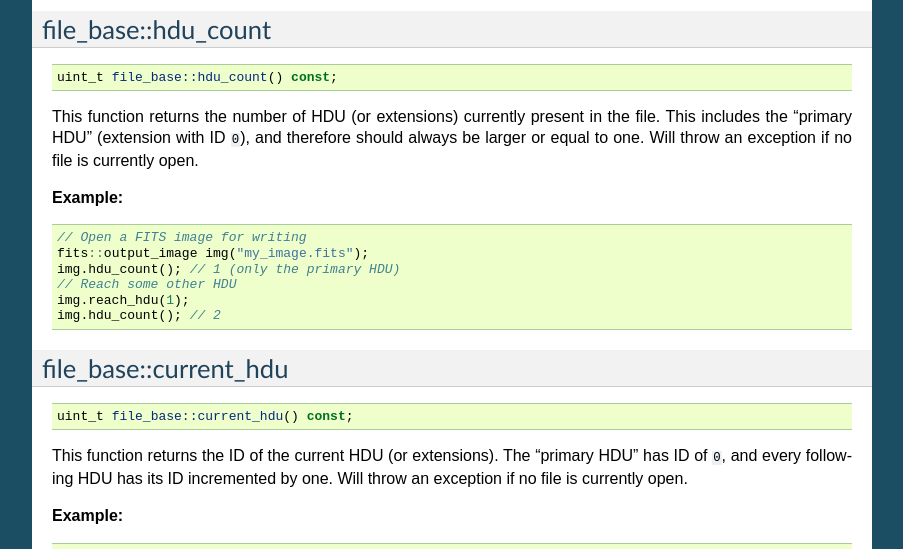
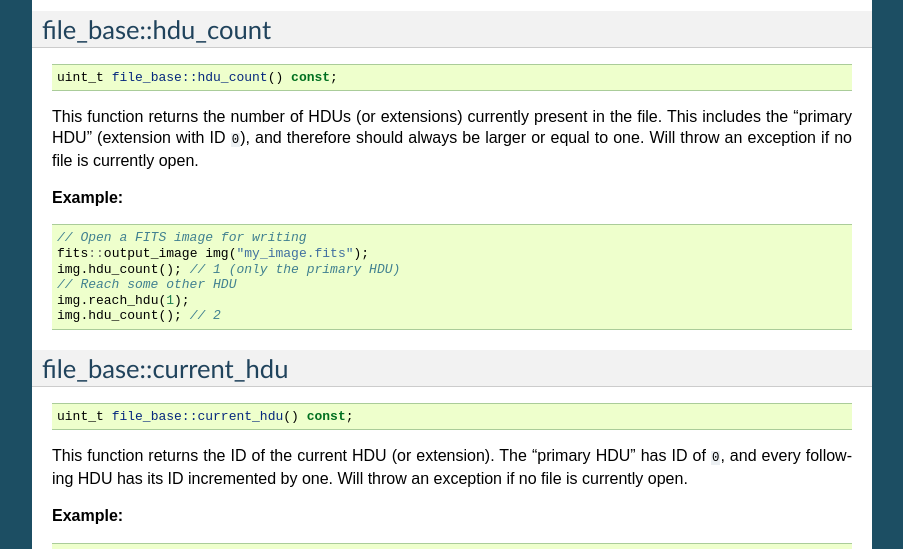
Before and after one commit to cschreib/vif, a Sphinx documentation site: the page built from doc/sphinx/io-fits-generic.rst, in a window 1280 px wide and 900 px high, scrolled down 5505 px. Shown: the part 152-701 px from the top of the window, without its empty margins (198-1101 px from the left). Built offline with Sphinx 7.4.7, drawn with Linux system fonts in a browser that asks for light colours; formulas are drawn with MathJax 3.

Commit message:
Fixed typos

```diff
--- a/doc/sphinx/io-fits-generic.rst
+++ b/doc/sphinx/io-fits-generic.rst
@@ -182,7 +182,7 @@ file_base::cfitsio_ptr
 
 .. code-block:: c++
 
-    fitsfile* file_base::cfitsio_ptr() noexcept;
+    fitsfile*       file_base::cfitsio_ptr()       noexcept;
     const fitsfile* file_base::cfitsio_ptr() const noexcept;
 
 These functions returns the underlying CFITSIO file pointer. This is useful if you need to perform an operation that is not available as part of the C++ interface. It is safe to perform any operation with this pointer and then fall back to the C++ interface, however if you do so you must call the ``update_state()`` function before using any function of the C++ interface.
@@ -254,7 +254,7 @@ file_base::hdu_count
 
     uint_t file_base::hdu_count() const;
 
-This function returns the number of HDU (or extensions) currently present in the file. This includes the "primary HDU" (extension with ID ``0``), and therefore should always be larger or equal to one. Will throw an exception if no file is currently open.
+This function returns the number of HDUs (or extensions) currently present in the file. This includes the "primary HDU" (extension with ID ``0``), and therefore should always be larger or equal to one. Will throw an exception if no file is currently open.
 
 **Example:**
 
@@ -275,7 +275,7 @@ file_base::current_hdu
 
     uint_t file_base::current_hdu() const;
 
-This function returns the ID of the current HDU (or extensions). The "primary HDU" has ID of ``0``, and every following HDU has its ID incremented by one. Will throw an exception if no file is currently open.
+This function returns the ID of the current HDU (or extension). The "primary HDU" has ID of ``0``, and every following HDU has its ID incremented by one. Will throw an exception if no file is currently open.
 
 **Example:**
 
```
